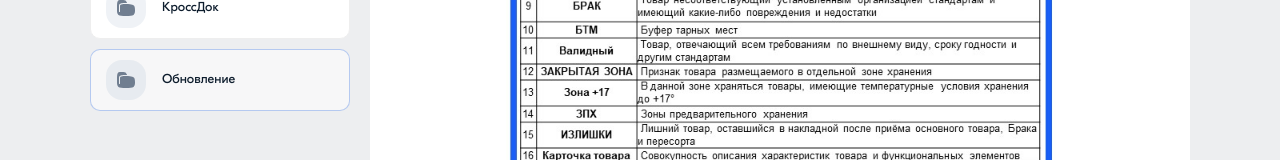
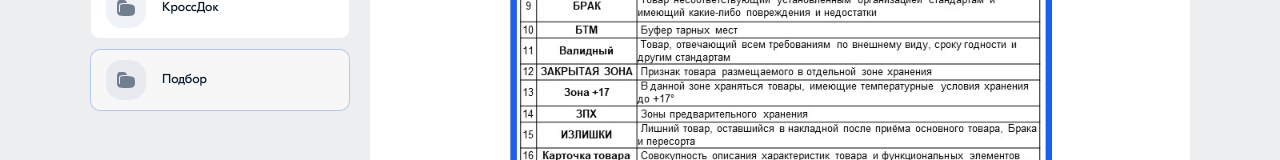
Before and after one commit to Relux777/beta, a Next.js app: page /sections/page-1 in a window 1280 px wide. Shown: the part 438-598 px from the top of the page. Built offline with nearby package versions, Linux system fonts and the light colour scheme.

Commit message:
Update layout.tsx

```diff
--- a/app/(sections)/sections/layout.tsx
+++ b/app/(sections)/sections/layout.tsx
@@ -41,7 +41,7 @@ export default function Content({
                     </Link>
                     <Link className={`flex block-ozon mr_bt_10 align-center ${pathname === '/sections/page-1' ? 'active' : ''}`} href="/sections/page-1">
                       <div className='ico flex align-center justify-center'><Image src={ozon_table} alt='озон иконка'/></div>
-                      <span>Обновление</span>
+                      <span>Подбор</span>
                     </Link>
                   </menu>
                   </div>
```
